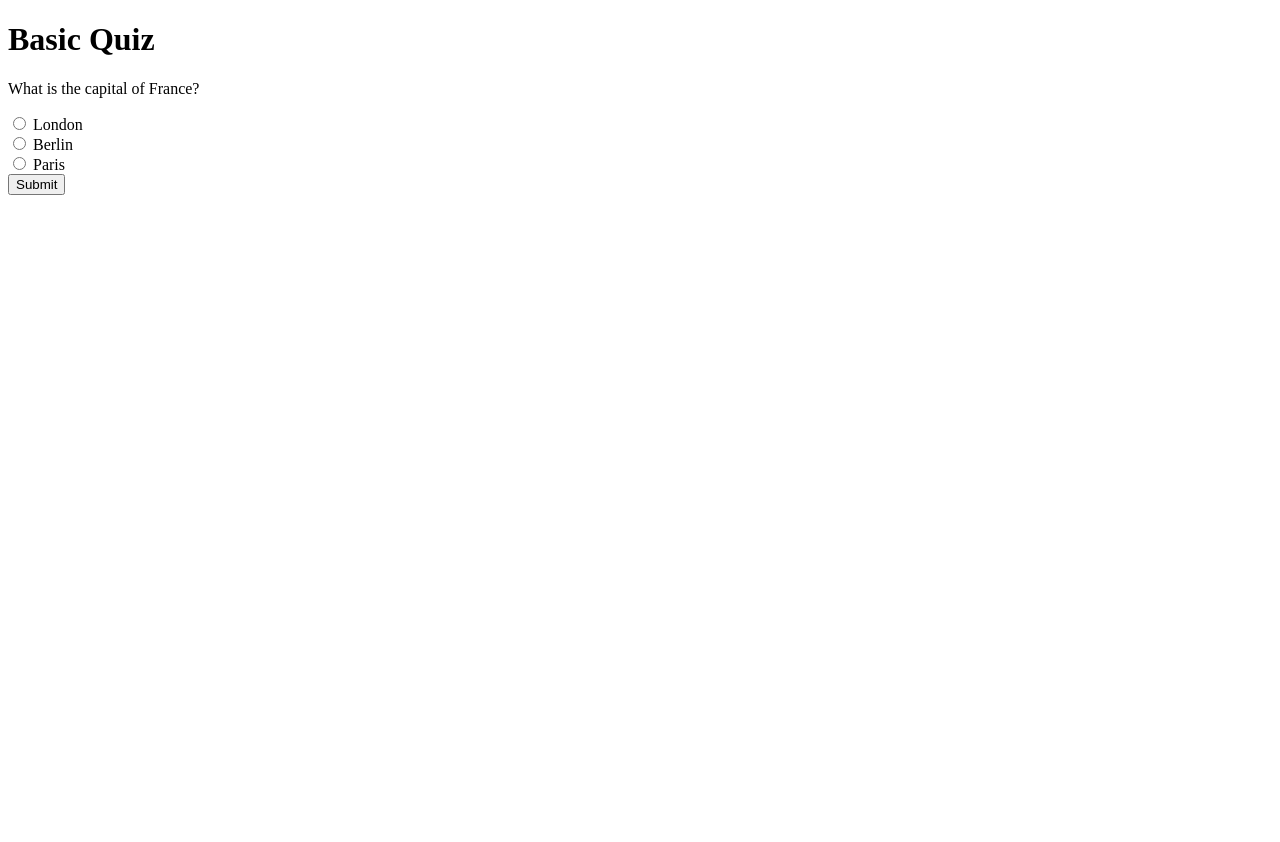
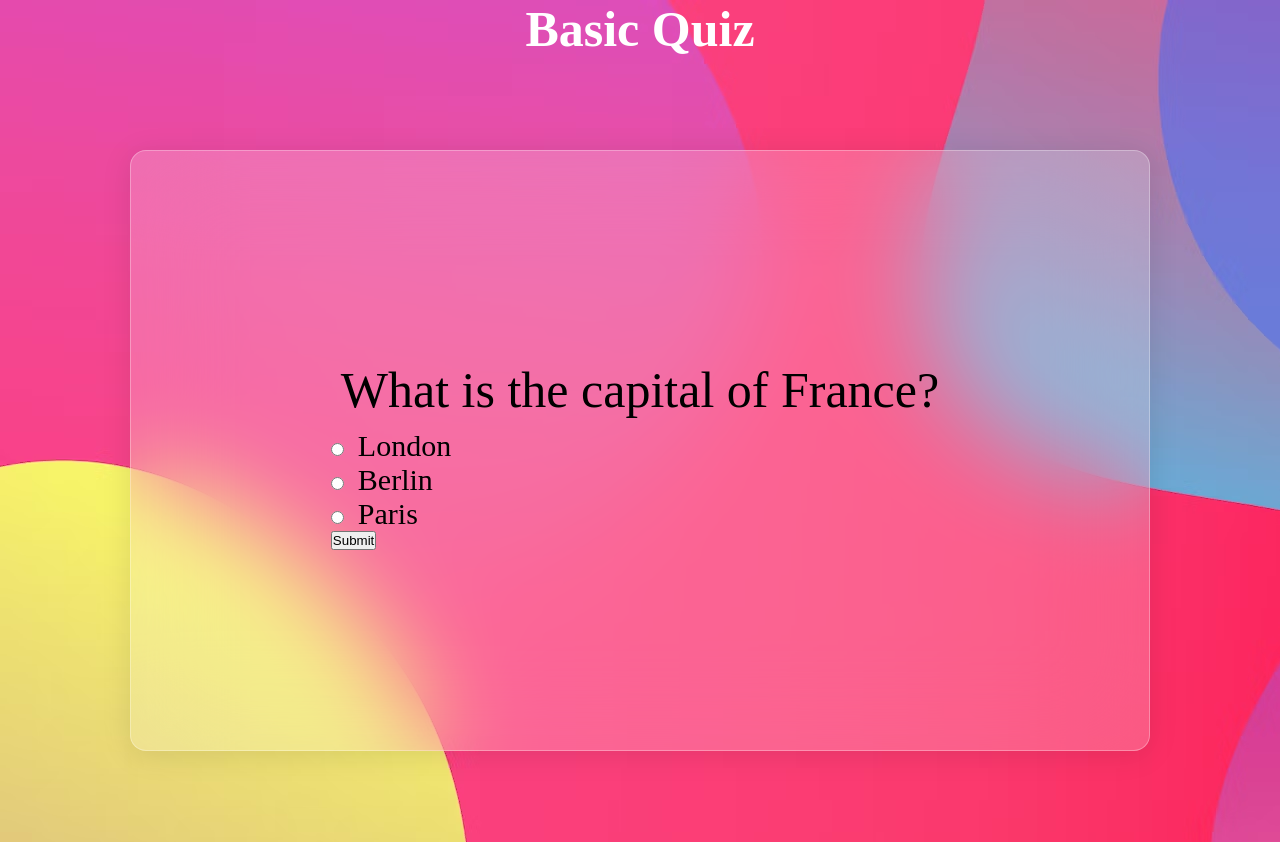
Before and after one commit to JaredLove/quiz-app, a plain HTML site: page index.html in a window 1280 px wide. Before the commit the page ends 800 px from the top, so only its background shows below. Drawn offline with Linux system fonts and the light colour scheme.

Commit message:
added css and more logic

```diff
--- a/index.html
+++ b/index.html
@@ -3,11 +3,14 @@
 <head>
     <meta charset="UTF-8">
     <meta name="viewport" content="width=device-width, initial-scale=1.0">
+    <link rel="stylesheet" href="./style.css">
     <title>Quiz</title>
 </head>
 <body>
+    <h1>Basic Quiz</h1>
     <div id="quiz-container">
-        <h1>Basic Quiz</h1>
+        <div class="border">
+
         <p id="question"></p>
         <form id="quiz-form">
             <label>
@@ -28,6 +31,7 @@
             <button type="submit">Submit</button>
         </form>
         <p id="result"></p>
+        </div>
     </div>
 
         <script src="./script.js"></script>
--- a/script.js
+++ b/script.js
@@ -54,8 +54,19 @@ function checkAnswer(answer) {
     }
 }
 
+function reset() {
+    currentQuestionIndex = 0;
+    resultElement.innerHTML = ""
+    loadQuestion();
+}
+
 function showResult() {
-    resultElement.textContent = `You scored ${score} out of ${quizData.length}!`;
+    resultElement.innerHTML = `You scored ${score} out of ${quizData.length}!
+    <br>
+    Would you like to try again? <button id="resetButton">Reset</button>`;
+
+    const resetButton = document.getElementById("resetButton");
+    resetButton.addEventListener("click", reset);
 }
 
 loadQuestion();
--- a/style.css
+++ b/style.css
@@ -0,0 +1,45 @@
+* {
+
+    margin: 0;
+    padding: 0;
+
+}
+body {
+
+    background-image: url('./colors.png');
+}
+
+#quiz-container {
+    display: flex;
+    flex-direction: column;
+    justify-content: center;
+    align-items: center;
+    height: 98vh;
+}
+.border {
+    /* From https://css.glass */
+background: rgba(255, 255, 255, 0.2);
+border-radius: 16px;
+box-shadow: 0 4px 30px rgba(0, 0, 0, 0.1);
+backdrop-filter: blur(50px);
+-webkit-backdrop-filter: blur(5px);
+border: 1px solid rgba(255, 255, 255, 0.3);
+padding: 200px 200px;
+}
+
+h1 {
+    font-size: 50px;
+    text-align: center;
+    align-items: center;
+    color: #FFFFFF;
+}
+
+#question {
+    font-size: 50px;
+    margin: 10px;
+}
+
+form span {
+    font-size: 30px;
+    margin: 10px;
+}
```
Also changed, not shown: bubbles.png (added), colors.png (added).
